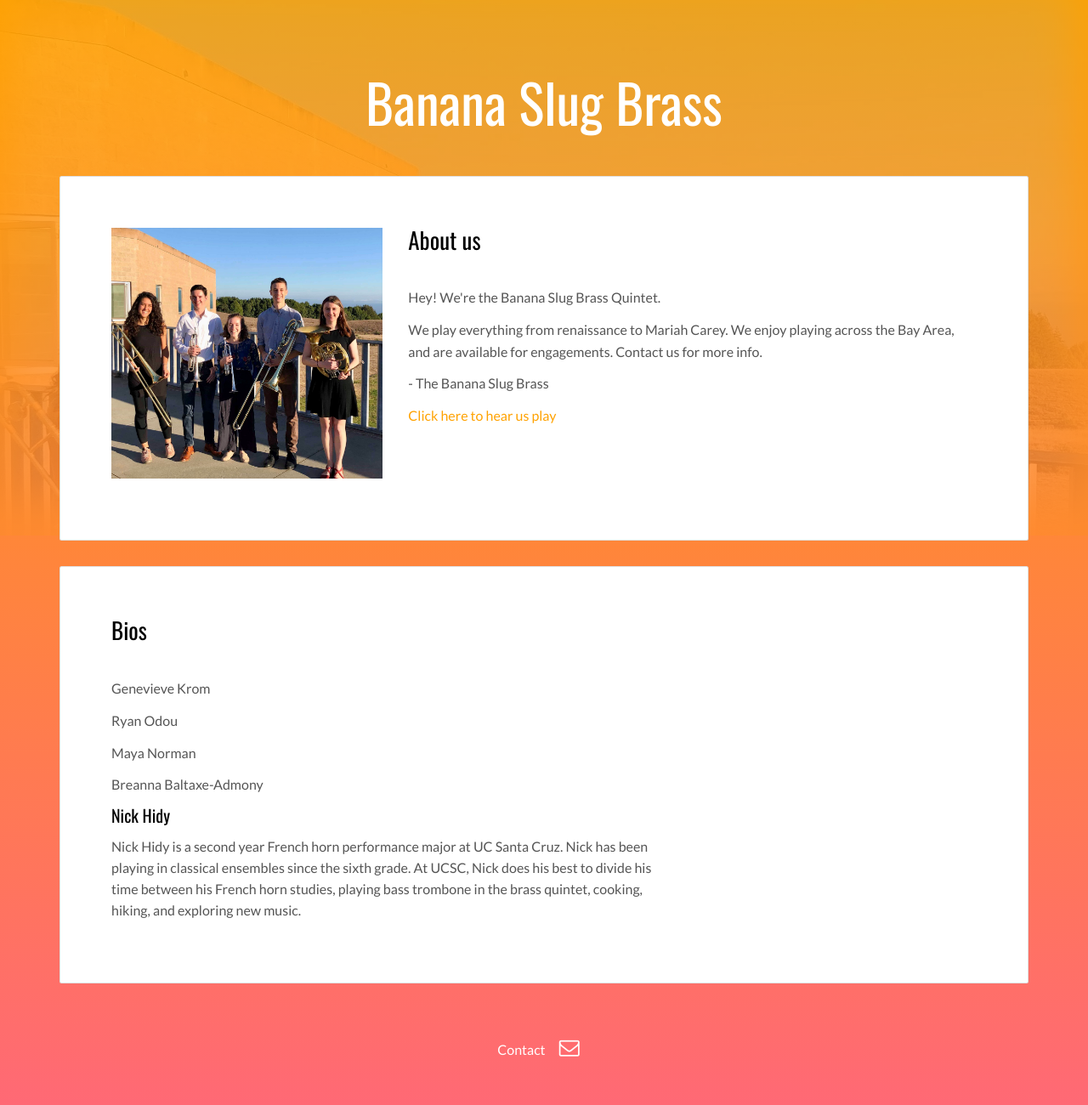
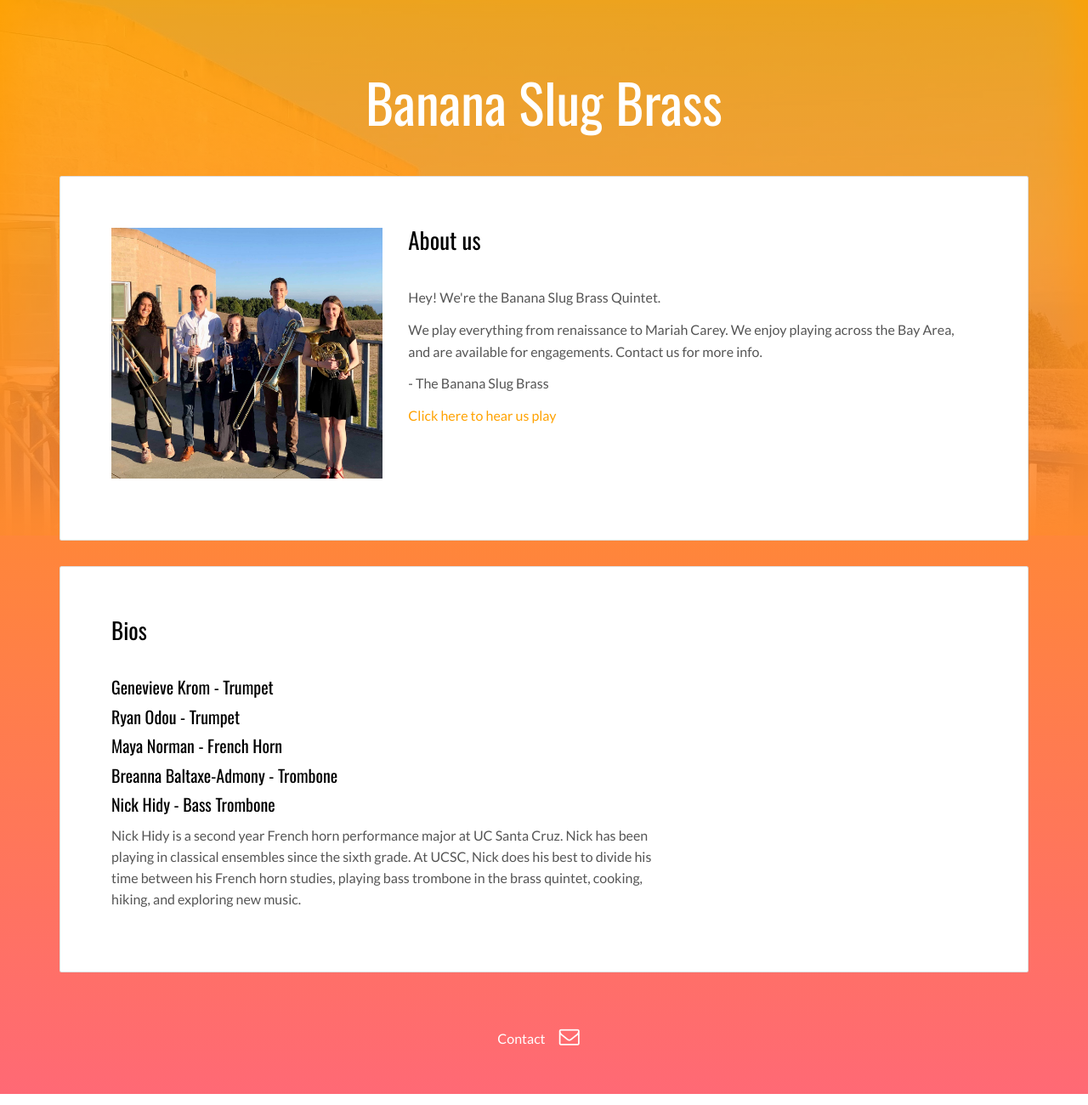
Before and after one commit to bbaltaxe/bbaltaxe.github.io, a Jekyll site: the page brass.html, which Jekyll copies as it is, in a window 1280 px wide. Shown: the whole page at 85% size. Built offline with Jekyll 4.4.1, drawn with Linux system fonts in a browser that asks for light colours.

Commit message:
Update brass.html

```diff
--- a/brass.html
+++ b/brass.html
@@ -74,11 +74,11 @@
                 <div class="col-md-8">
 
                   <h2> Bios </h2>
-                  <p> Genevieve Krom </p>
-                  <p> Ryan Odou </p>
-                  <p> Maya Norman </p>
-                  <p> Breanna Baltaxe-Admony </p>
-                  <h4> Nick Hidy </h4>
+                  <h4> Genevieve Krom - Trumpet </h4>
+                  <h4> Ryan Odou - Trumpet </h4>
+                  <h4> Maya Norman - French Horn </h4>
+                  <h4> Breanna Baltaxe-Admony - Trombone </h4>
+                  <h4> Nick Hidy - Bass Trombone </h4>
                   <p> Nick Hidy is a second year French horn performance major at UC Santa Cruz. Nick has been playing in classical ensembles since the sixth grade. At UCSC, Nick does his best to divide his time between his French horn studies, playing bass trombone in the brass quintet, cooking, hiking, and exploring new music.</p>
 
                 </div>
```
